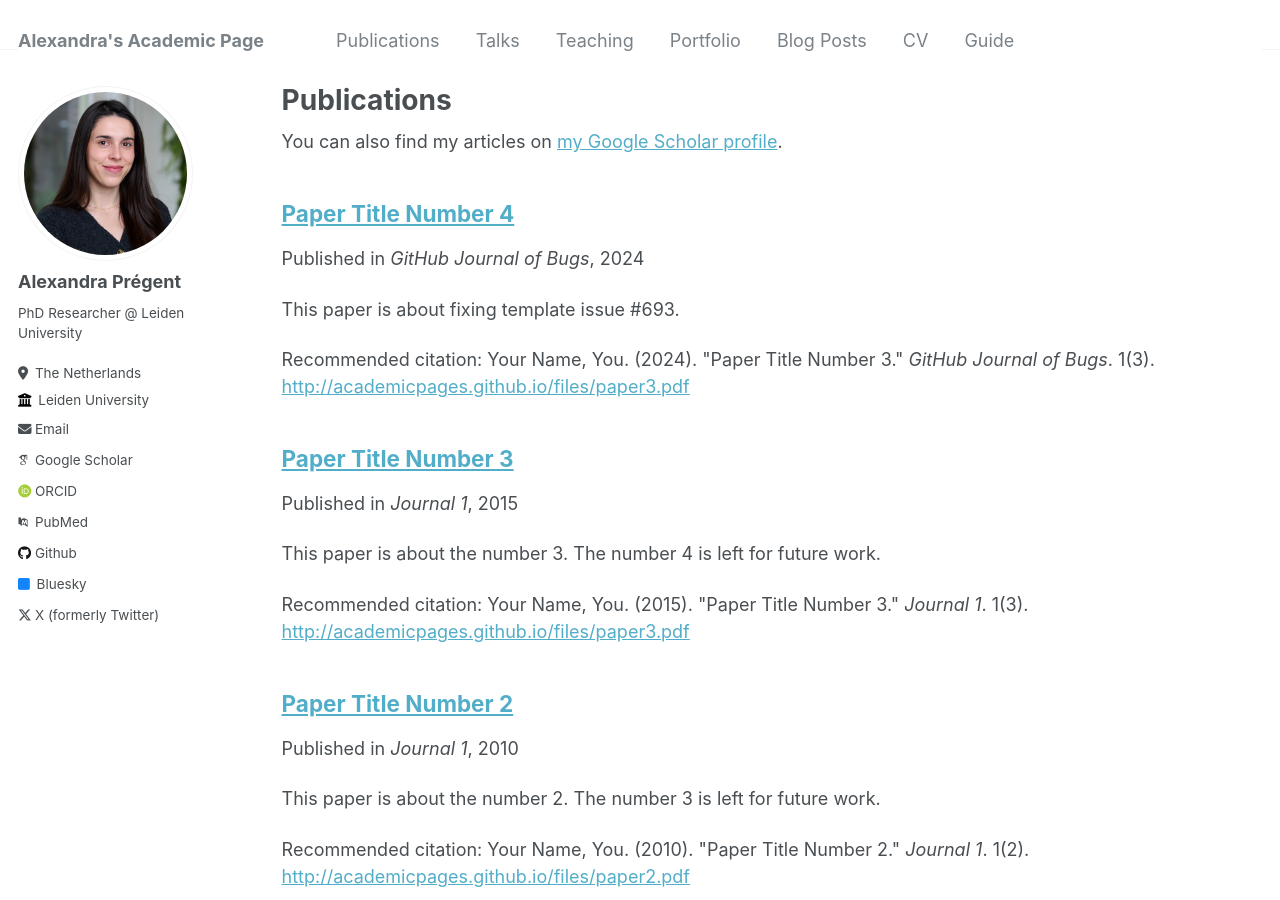
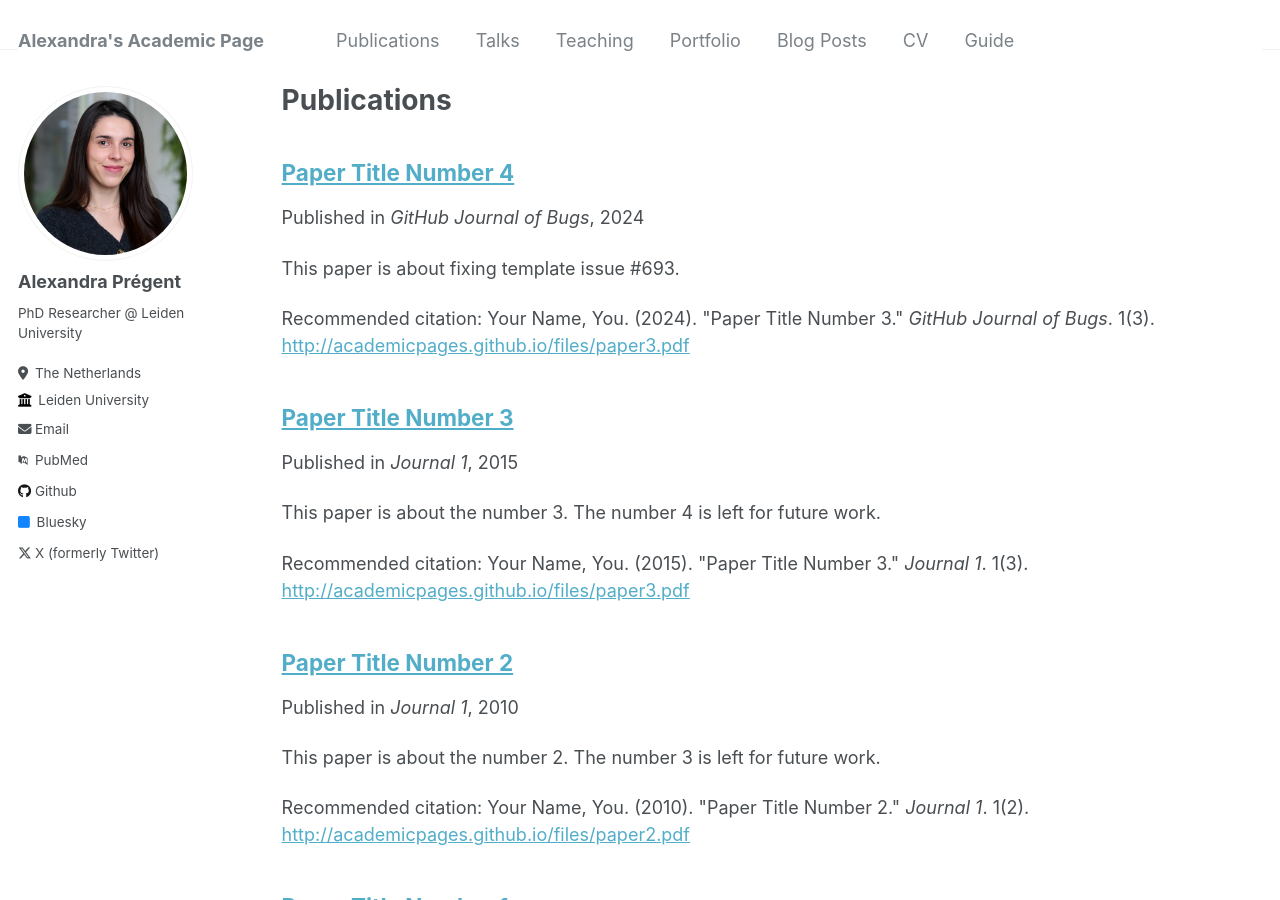
Before and after one commit to AlexandraPregent/AlexandraPregent.github.io, a Jekyll site: the page built from _pages/publications.md, in a window 1280 px wide and 900 px high. Built offline with Jekyll 4.4.1, drawn with Linux system fonts in a browser that asks for light colours; some web fonts are replaced; part of the change alters nothing that is shown.

Commit message:
Update _config.yml

```diff
--- a/_config.yml
+++ b/_config.yml
@@ -24,7 +24,7 @@ author:
   avatar           : "AlexLeiden.jpeg"
   name             : "Alexandra Prégent"
   pronouns         : # example: "she/her"
-  bio              : "PhD Researcher  @ Leiden University"
+  bio              : "PhD Researcher @ Leiden University"
   location         : "The Netherlands"
   employer         : "Leiden University"
   uri              : # URL
@@ -32,9 +32,9 @@ author:
 
   # Academic websites
   arxiv            : # URL - Update with the correct link to your profile
-  googlescholar    : ""
+  googlescholar    : # URL
   impactstory      : # URL
-  orcid            : ""
+  orcid            : # URL
   pubmed           : "https://www.ncbi.nlm.nih.gov/pubmed/?term=john+snow"
   researchgate     : # URL
 
```
